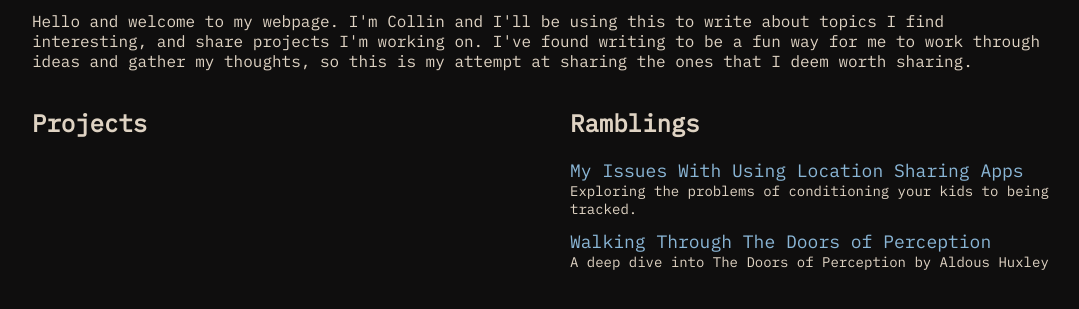
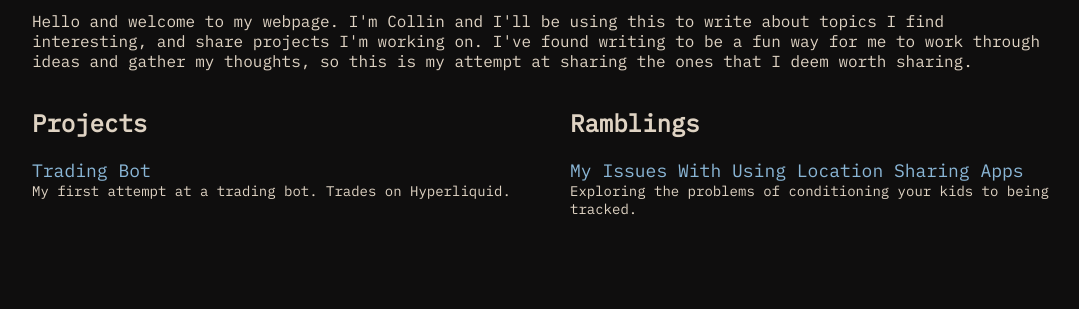
Before and after one commit to CollinOS/personal-site, a plain HTML site: page index.html in a window 1280 px wide. Shown: the part 87-396 px from the top of the page, without its empty margins (94-1173 px from the left). Drawn offline with Linux system fonts and the light colour scheme.

Commit message:
adding trading bot

```diff
--- a/index.html
+++ b/index.html
@@ -18,8 +18,8 @@
         <div>
           <h2>Projects</h2>
           <dl>
-            <dt></dt>
-            <dd></dd>
+            <dt><a href="https://github.com/CollinOS/wick_reversal_trading_bot" target="_blank" rel="noopener noreferrer">Trading Bot</a></dt>
+            <dd>My first attempt at a trading bot. Trades on Hyperliquid.</dd>
           </dl>
         </div>
 
@@ -28,8 +28,6 @@
           <dl>
             <dt><a href="/personal-site/ramblings/problems-with-location-sharing.html">My Issues With Using Location Sharing Apps</a></dt>
             <dd>Exploring the problems of conditioning your kids to being tracked.</dd>
-            <dt><a href="/personal-site/ramblings/thedoors.html">Walking Through The Doors of Perception</a></dt>
-            <dd>A deep dive into The Doors of Perception by Aldous Huxley</dd>
           </dl>
         </div>
       </div>
```
